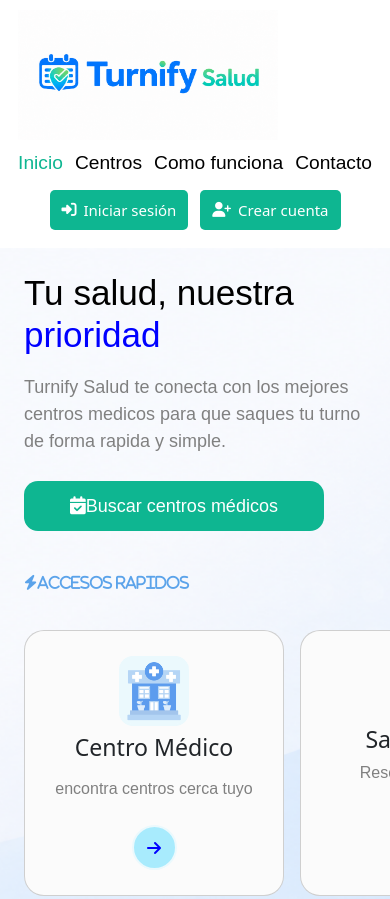
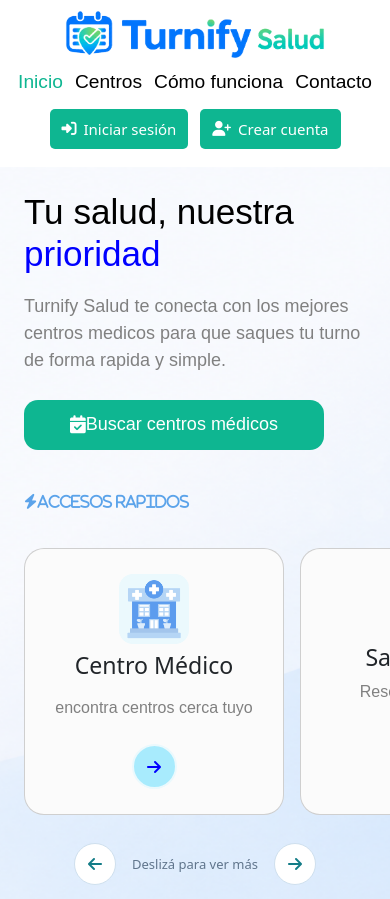
Before and after one commit to Leon-Belizan/Turnify, a plain HTML site: page index.html in a window 390 px wide. Shown: the top 899 px of the page. Drawn offline with nearby package versions, Linux system fonts and the light colour scheme.

Commit message:
Unifica la navegación y ajusta el logo

```diff
--- a/index.html
+++ b/index.html
@@ -14,41 +14,20 @@
 <body>
 
     <header>
-
-        <nav>
-            <a class="logo-link" href="./index.html">
-                <img class="logo-img" src="./img/logo.png" alt="Logo">
-            </a>
-            <ul>
-
-                <li class="link-a">
-                    <a class="links active" href="./index.html">Inicio</a>
-                </li>
-
-                <li class="link-a">
-                    <a class="links" href="./pages/centros.html">Centros</a>
-                </li>
-
-                <li class="link-a">
-                    <a class="links" href="./pages/como-funciona.html">Como funciona</a>
-                </li>
-
-                <li class="link-a">
-                    <a class="links" href="./pages/contacto.html">Contacto</a>
-                </li>
-
-                <a class="login-crear" href="./pages/iniciar-sesion.html">
-                    <i class="fa-solid fa-right-to-bracket"></i>
-                    Iniciar sesión
-                </a>
-
-                <a class="login-crear" href="./pages/registro.html">
-                    <i class="fa-solid fa-user-plus"></i>
-                    Crear cuenta
-                </a>
-            </ul>
-        </nav>
-    </header>
+    <nav class="site-nav" aria-label="Navegación principal">
+        <a class="logo-link" href="./index.html" aria-label="Turnify Salud, inicio">
+            <img class="logo-img" src="./img/logo-navbar.png" alt="Turnify Salud">
+        </a>
+        <ul class="site-nav-list">
+            <li class="link-a"><a class="links active" aria-current="page" href="./index.html">Inicio</a></li>
+            <li class="link-a"><a class="links" href="./pages/centros.html">Centros</a></li>
+            <li class="link-a"><a class="links" href="./pages/como-funciona.html">Cómo funciona</a></li>
+            <li class="link-a"><a class="links" href="./pages/contacto.html">Contacto</a></li>
+            <li class="link-a"><a class="login-crear" href="./pages/iniciar-sesion.html"><i class="fa-solid fa-right-to-bracket" aria-hidden="true"></i>Iniciar sesión</a></li>
+            <li class="link-a"><a class="login-crear" href="./pages/registro.html"><i class="fa-solid fa-user-plus" aria-hidden="true"></i>Crear cuenta</a></li>
+        </ul>
+    </nav>
+</header>
     <main>
         <!-- Portada original de Turnify: texto, accesos rápidos e imagen principal. -->
         <section class="section-home">
--- a/styles/main.css
+++ b/styles/main.css
@@ -5,38 +5,36 @@
 
  }
 
- li {
+.site-nav-list li {
     list-style: none;
     font-size: larger;
-
 }
 
 .links {
-     list-style: none;
     color: black;
     text-decoration: none;
     font-family: 'Poppins', sans-serif;
 }
- .links.active {
+.links:hover, .links.active {
     color: rgb(14, 182, 145);
 }
 
- ul {
+.site-nav-list {
     display: flex;
     align-items: center;
     list-style: none;
-     margin: 15px;
+    margin: 15px 0;
     padding: 0;
-     gap: 40px;
-
+    gap: clamp(12px, 1.8vw, 28px);
 }
 
- nav {
+.site-nav {
     display: flex;
     justify-content: space-between;
     align-items: center;
-     height: 80px;
-     padding: 18px 60px;
+    min-height: 80px;
+    padding: 10px 40px;
+    background: #fff;
 }
 
  .login-crear {
@@ -60,10 +58,17 @@
      opacity: 0.8;
  }
 
- .logo-link, .logo-img {
-     width: 370px;
-     height: 200px;
-     margin-left: -10px;
+.logo-link {
+    display: block;
+    flex: 0 0 clamp(200px, 24vw, 300px);
+}
+
+.logo-img {
+    display: block;
+    width: 100%;
+    height: auto;
+    max-height: 58px;
+    object-fit: contain;
 }
 
  .text-accesos {
@@ -794,9 +799,10 @@
 }
 
 @media (max-width: 700px) {
-    nav { height: auto; padding: 10px 18px; flex-wrap: wrap; }
-    ul { gap: 12px; margin: 8px 0; flex-wrap: wrap; justify-content: center; }
-    .logo-link, .logo-img { width: min(70vw, 260px); height: auto; margin-left: 0; }
+    .site-nav { min-height: 0; padding: 10px 18px; flex-wrap: wrap; justify-content: center; }
+    .site-nav-list { gap: 12px; margin: 8px 0; flex-wrap: wrap; justify-content: center; }
+    .logo-link { flex-basis: min(70vw, 260px); }
+    .logo-img { max-height: 52px; }
     .login-crear { width: auto; padding: 0 12px; font-size: 15px; }
     .section-home { min-height: 0; }
     .div-container { margin-left: 0; padding: 24px; }
```
Also changed, not shown: pages/centros.html (+15 -9 lines), pages/como-funciona.html (+15 -4 lines), pages/contacto.html (+15 -4 lines), pages/iniciar-sesion.html (+15 -14 lines), pages/registro.html (+15 -14 lines), pages/sacar-turno.html (+15 -4 lines), img/logo-navbar.png (added). Lines whose indentation alone changed are shown as unchanged.
